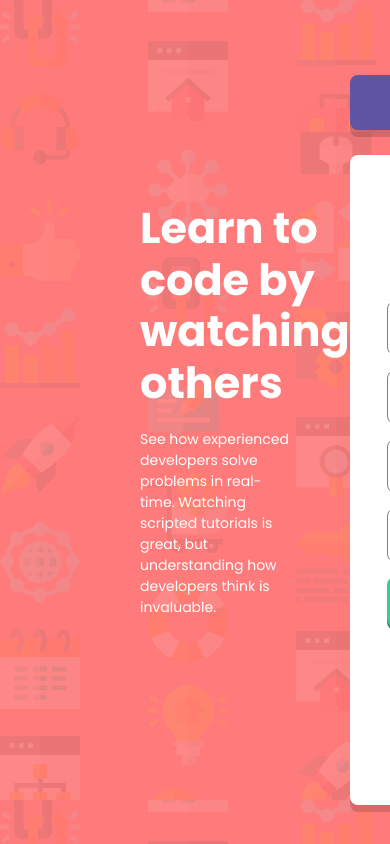
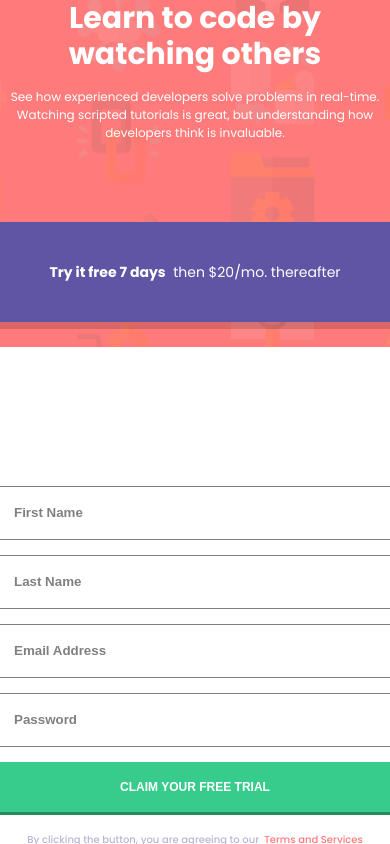
Before and after one commit to Fabiosdl/LandingPage, a React (Create React App) app: page / in a window 390 px wide. Built offline with nearby package versions, Linux system fonts and the light colour scheme.

Commit message:
fixed image path for deployment and designed mobile layout

```diff
--- a/package.json
+++ b/package.json
@@ -2,6 +2,7 @@
   "name": "frontend-challenge2",
   "version": "0.1.0",
   "private": true,
+  "homepage": "https://fabiosdl.github.io/LandingPage/",
   "dependencies": {
     "@testing-library/jest-dom": "^5.17.0",
     "@testing-library/react": "^13.4.0",
@@ -13,6 +14,8 @@
     "web-vitals": "^2.1.4"
   },
   "scripts": {
+    "predeploy": "npm run build",
+    "deploy": "gh-pages -d build",
     "start": "react-scripts start",
     "build": "react-scripts build",
     "test": "react-scripts test",
@@ -35,5 +38,8 @@
       "last 1 firefox version",
       "last 1 safari version"
     ]
+  },
+  "devDependencies": {
+    "gh-pages": "^6.2.0"
   }
 }
--- a/src/App.css
+++ b/src/App.css
@@ -16,26 +16,6 @@ html, body {
   overflow-y: auto;
 }
 
-@media (max-width: 350px){
-  .App-container{
-    height: 100vh;
-    display: flex;
-    background-image: url(/public/images/bg-intro-mobile.png);
-    background-color: hsl(0, 100%, 74%);
-    overflow-y: auto;
-  }
-
-  .left-container, .right-container {
-    flex:1; /*to divide 50% of the screen*/
-    height: 100vh;
-    display: flex;
-    flex-direction: column;
-    justify-content: center;
-    align-items: center;
-    color: white;
-  }
-
-}
 .left-container, .right-container {
   flex:1; /*to divide 50% of the screen*/
   height: 100vh;
@@ -61,6 +41,7 @@ html, body {
   margin-left: 140px;
   margin-right: 60px;
 }
+
 /*--------------- Right Column ---------------*/
 
 .subscription-button, .form-container {
@@ -165,5 +146,54 @@ button:hover {
 
 .error-icon {
   margin-left: -35px;
-  transform: translateY(30%);
+  transform: translateY(35%);
 }
+
+/* ----------  Mobile Style --------------*/
+
+@media (max-width: 768px) {
+  .App-container {
+    flex-direction: column; /* Stack containers vertically */
+    background-image: url(/public/images/bg-intro-mobile.png);
+    background-size: cover;
+    background-position: center;
+  }
+
+  .left-container, .right-container {
+    width: 100%;height: 100vh;
+    display: flex;
+    flex-direction: column;
+    justify-content: center;
+    align-items: center;
+    color: white;
+  }
+
+  /* Adjust text and form sizes for smaller screens */
+  .left-container text {
+    font-size: 30px;
+    margin-left: 0;
+    text-align: center;
+  }
+
+  .left-container h5 {
+    font-size: 12px;
+    margin-left: 0;
+    margin-right: 0;
+    text-align: center;
+  }
+
+  .subscription-button, .form-container {
+    width: 90%; /* Reduce the width for mobile */
+    margin-right: 0;
+    padding-left: 45px;
+    padding-right: 45px;
+  }
+
+  .subscription-button{
+    min-height: 100px;
+  }
+
+  button {
+    width: 100%;
+  }
+}
--- a/src/App.js
+++ b/src/App.js
@@ -90,7 +90,7 @@ function App() {
               onChange={handleInputChange}
               placeholder={ errors.firstName ? '' : 'First Name'}
               className={`input-field ${ errors.firstName ? 'errors' : '' }`}/>
-            {errors.firstName && <img className="error-icon" src="/images/icon-error.svg" alt='Icon error'/>}
+            {errors.firstName && <img className="error-icon" src={`${process.env.PUBLIC_URL}/images/icon-error.svg`} alt='Icon error'/>}
             <span className='error-message'>{errors.firstName}</span>
 
             <input type="text" id="lastName" name="lastName"
@@ -98,7 +98,7 @@ function App() {
               onChange={handleInputChange}
               className={`input-field ${ errors.lastName ? 'errors' : '' }`}
               placeholder={errors.lastName ? '' : 'Last Name'}/>
-            {errors.lastName && <img className="error-icon" src="/images/icon-error.svg" alt='Icon error'/>}
+            {errors.lastName && <img className="error-icon" src={`${process.env.PUBLIC_URL}/images/icon-error.svg`} alt='Icon error'/>}
             <span className='error-message'>{errors.lastName}</span>
 
             <input type="email" id="email" name="email"
@@ -106,7 +106,7 @@ function App() {
               onChange={handleInputChange}
               className={`input-field ${ errors.email ? 'errors' : '' }`}
               placeholder={ errors.email ? "email@example.com" : "Email Address" }/>
-            {errors.email && <img className="error-icon" src="/images/icon-error.svg" alt='Icon error'/>}
+            {errors.email && <img className="error-icon" src={`${process.env.PUBLIC_URL}/images/icon-error.svg`} alt='Icon error'/>}
             <span className='error-message'>{errors.email}</span>
 
             <input type="password" id="password" name="password"
@@ -114,7 +114,7 @@ function App() {
               onChange={handleInputChange}
               className={`input-field ${ errors.password ? 'errors' : '' }`}
               placeholder={ errors.password ? '' : 'Password'}/>
-            {errors.password && <img className="error-icon" src="/images/icon-error.svg" alt='Icon error'/>}
+            {errors.password && <img className="error-icon" src={`${process.env.PUBLIC_URL}/images/icon-error.svg`} alt='Icon error'/>}
             <span className='error-message'>{errors.password}</span>
 
             <button type="submit">CLAIM YOUR FREE TRIAL</button>
```
Also changed, not shown: 1 other file (tests, documents, lock files or other folders).
